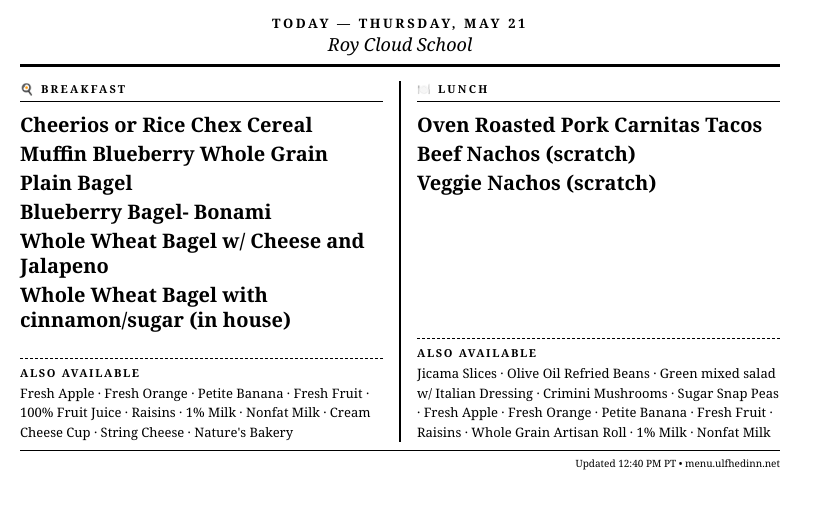
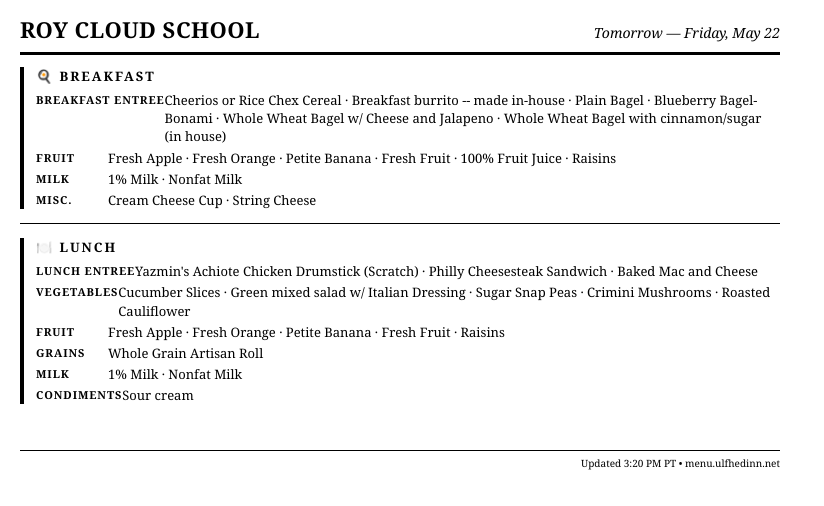
Before and after one commit to jarvis-jonsbot/trmnl-school-menu, a website: page docs/index.html in a window 1280 px wide. Shown: the whole page, without its empty margins (0-824 px from the left). Drawn offline with Linux system fonts and the light colour scheme.

Commit message:
Update menu for 2026-05-21

```diff
--- a/docs/index.html
+++ b/docs/index.html
@@ -3,7 +3,7 @@
 <head>
   <meta charset="UTF-8">
   <meta name="viewport" content="width=800">
-  <title>Roy Cloud Menu — Thursday, May 21</title>
+  <title>Roy Cloud Menu — Friday, May 22</title>
   <style>
     * { margin: 0; padding: 0; box-sizing: border-box; }
     body {
@@ -14,43 +14,77 @@
       display: flex; flex-direction: column;
       padding: 14px 20px 10px;
     }
-    .header { text-align: center; border-bottom: 3px solid #000; padding-bottom: 8px; margin-bottom: 14px; }
-    .day { font-size: 13px; letter-spacing: 0.2em; text-transform: uppercase; font-weight: bold; }
-    .school { font-size: 18px; font-style: italic; }
-    .cols { display: flex; gap: 0; flex: 1; }
-    .col { flex: 1; display: flex; flex-direction: column; padding: 0 16px; }
-    .col:first-child { border-right: 2px solid #000; padding-left: 0; }
-    .col:last-child { padding-right: 0; }
-    .col-title { font-size: 11px; letter-spacing: 0.2em; text-transform: uppercase; font-weight: bold; border-bottom: 1px solid #000; padding-bottom: 5px; margin-bottom: 10px; }
-    .entrees { flex: 1; display: flex; flex-direction: column; gap: 4px; margin-bottom: 12px; }
-    .entree-item { font-size: 20px; line-height: 1.25; font-weight: bold; }
-    .also-label { font-size: 11px; letter-spacing: 0.15em; text-transform: uppercase; font-weight: bold; margin-bottom: 4px; border-top: 1px dashed #000; padding-top: 6px; }
-    .also-items { font-size: 13px; line-height: 1.5; }
+    .header {
+      display: flex; justify-content: space-between; align-items: baseline;
+      border-bottom: 3px solid #000;
+      padding-bottom: 8px; margin-bottom: 12px;
+    }
+    .school { font-size: 22px; font-weight: bold; letter-spacing: 0.02em; text-transform: uppercase; }
+    .date-label { font-size: 14px; font-style: italic; }
+    .meals { display: flex; flex-direction: column; gap: 10px; flex: 1; }
+    .meal-block { border-left: 4px solid #000; padding-left: 12px; }
+    .meal-title { font-size: 13px; font-weight: bold; letter-spacing: 0.15em; text-transform: uppercase; margin-bottom: 6px; }
+    .cat-rows { display: flex; flex-direction: column; gap: 3px; }
+    .cat-row { display: flex; font-size: 13px; line-height: 1.4; }
+    .cat-name { font-weight: bold; font-size: 11px; letter-spacing: 0.08em; text-transform: uppercase; min-width: 72px; padding-top: 1px; flex-shrink: 0; }
+    .cat-items { flex: 1; }
+    .divider { border: none; border-top: 1px solid #000; margin: 4px 0; }
     .no-menu { font-size: 13px; font-style: italic; }
-    footer { font-size: 10px; text-align: right; border-top: 1px solid #000; padding-top: 5px; margin-top: 8px; }
+    footer { font-size: 10px; text-align: right; border-top: 1px solid #000; padding-top: 5px; margin-top: 6px; }
     .reminder-banner { background: #000; color: #fff; text-align: center; font-size: 13px; font-weight: bold; letter-spacing: 0.05em; padding: 5px 12px; margin-bottom: 8px; }
   </style>
 </head>
 <body>
   <div class="header">
-    <div class="day">Today — Thursday, May 21</div>
-    <div class="school">Roy Cloud School</div>
+    <span class="school">Roy Cloud School</span>
+    <span class="date-label">Tomorrow — Friday, May 22</span>
   </div>
 
-  <div class="cols">
-
-      <div class="col">
-        <div class="col-title">🍳 Breakfast</div>
-        <div class="entrees"><div class="entree-item">Cheerios or Rice Chex Cereal</div><div class="entree-item">Muffin Blueberry Whole Grain</div><div class="entree-item">Plain Bagel</div><div class="entree-item">Blueberry Bagel- Bonami</div><div class="entree-item">Whole Wheat Bagel w/ Cheese and Jalapeno</div><div class="entree-item">Whole Wheat Bagel with cinnamon/sugar (in house)</div></div>
-        <div class="also-label">Also available</div><div class="also-items">Fresh Apple · Fresh Orange · Petite Banana · Fresh Fruit · 100% Fruit Juice · Raisins · 1% Milk · Nonfat Milk · Cream Cheese Cup · String Cheese · Nature's Bakery</div>
+  <div class="meals">
+    <div class="meal-block"><div class="meal-title">🍳 Breakfast</div><div class="cat-rows">
+      <div class="cat-row">
+        <span class="cat-name">Breakfast Entree</span>
+        <span class="cat-items">Cheerios or Rice Chex Cereal · Breakfast burrito -- made in-house · Plain Bagel · Blueberry Bagel- Bonami · Whole Wheat Bagel w/ Cheese and Jalapeno · Whole Wheat Bagel with cinnamon/sugar (in house)</span>
       </div>
-
-      <div class="col">
-        <div class="col-title">🍽️ Lunch</div>
-        <div class="entrees"><div class="entree-item">Oven Roasted Pork Carnitas Tacos</div><div class="entree-item">Beef Nachos (scratch)</div><div class="entree-item">Veggie Nachos (scratch)</div></div>
-        <div class="also-label">Also available</div><div class="also-items">Jicama Slices · Olive Oil Refried Beans · Green mixed salad w/ Italian Dressing · Crimini Mushrooms · Sugar Snap Peas · Fresh Apple · Fresh Orange · Petite Banana · Fresh Fruit · Raisins · Whole Grain Artisan Roll · 1% Milk · Nonfat Milk</div>
+      <div class="cat-row">
+        <span class="cat-name">Fruit</span>
+        <span class="cat-items">Fresh Apple · Fresh Orange · Petite Banana · Fresh Fruit · 100% Fruit Juice · Raisins</span>
       </div>
+      <div class="cat-row">
+        <span class="cat-name">Milk</span>
+        <span class="cat-items">1% Milk · Nonfat Milk</span>
+      </div>
+      <div class="cat-row">
+        <span class="cat-name">Misc.</span>
+        <span class="cat-items">Cream Cheese Cup · String Cheese</span>
+      </div></div></div>
+    <hr class="divider">
+    <div class="meal-block"><div class="meal-title">🍽️ Lunch</div><div class="cat-rows">
+      <div class="cat-row">
+        <span class="cat-name">Lunch Entree</span>
+        <span class="cat-items">Yazmin's Achiote Chicken Drumstick (Scratch) · Philly Cheesesteak Sandwich · Baked Mac and Cheese</span>
+      </div>
+      <div class="cat-row">
+        <span class="cat-name">Vegetables</span>
+        <span class="cat-items">Cucumber Slices · Green mixed salad w/ Italian Dressing · Sugar Snap Peas · Crimini Mushrooms · Roasted Cauliflower</span>
+      </div>
+      <div class="cat-row">
+        <span class="cat-name">Fruit</span>
+        <span class="cat-items">Fresh Apple · Fresh Orange · Petite Banana · Fresh Fruit · Raisins</span>
+      </div>
+      <div class="cat-row">
+        <span class="cat-name">Grains</span>
+        <span class="cat-items">Whole Grain Artisan Roll</span>
+      </div>
+      <div class="cat-row">
+        <span class="cat-name">Milk</span>
+        <span class="cat-items">1% Milk · Nonfat Milk</span>
+      </div>
+      <div class="cat-row">
+        <span class="cat-name">Condiments</span>
+        <span class="cat-items">Sour cream</span>
+      </div></div></div>
   </div>
-  <footer>Updated 12:40 PM PT &bull; menu.ulfhedinn.net</footer>
+  <footer>Updated 3:20 PM PT &bull; menu.ulfhedinn.net</footer>
 </body>
 </html>
```
